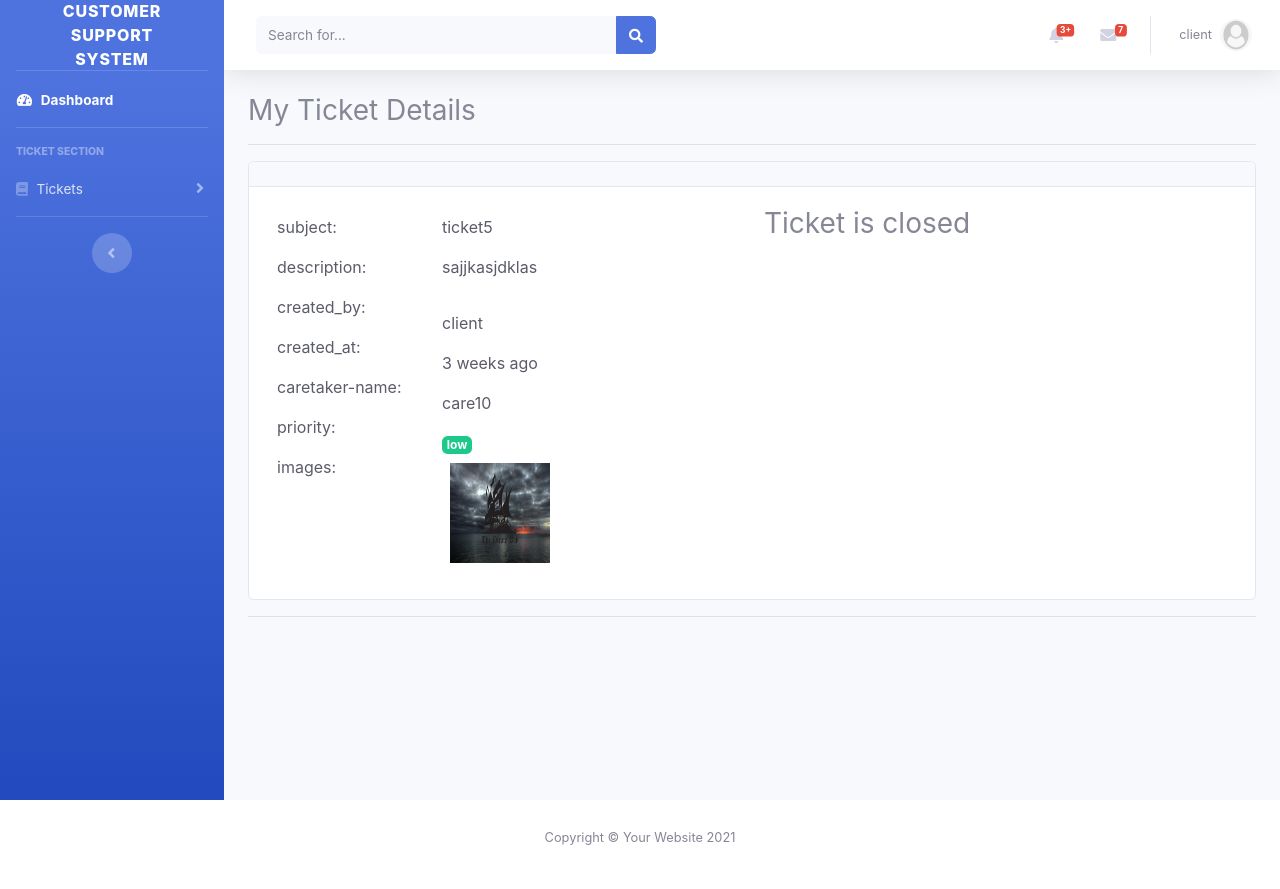
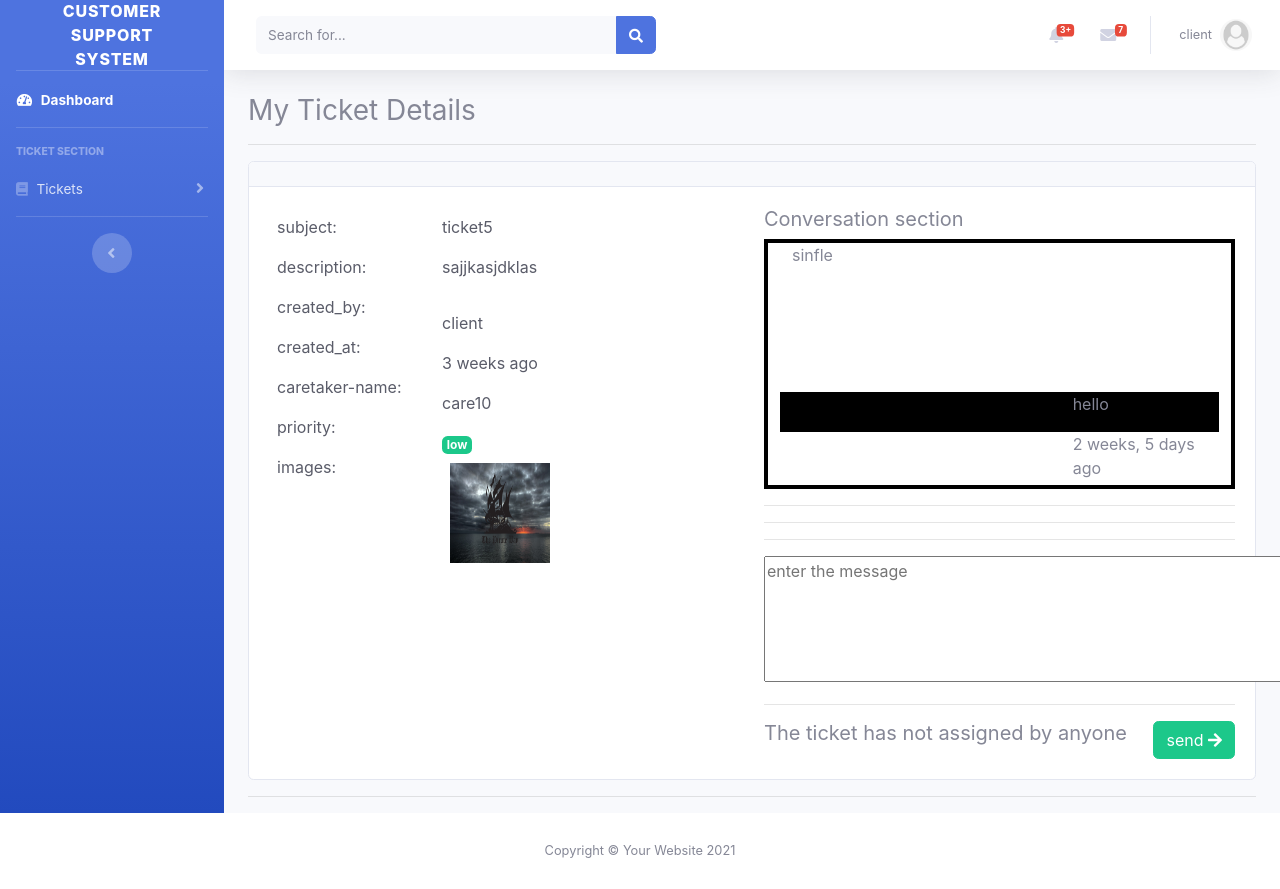
Before and after one commit to Prakashdawadi/Customer-support-system, a Django app: page /user/view-details/3 in a window 1280 px wide. Before the commit the page ends 845 px from the top, so only its background shows below. Run offline with Django 3.2, Linux system fonts and the light colour scheme; a user stored in the database is signed in; data comes from the database, SQL or seed files in the repository; both versions use the stored data as it was after the commit; some libraries are stand-ins or nearby versions.

Commit message:
ticket closed

```diff
--- a/Ticket/views.py
+++ b/Ticket/views.py
@@ -42,6 +42,10 @@
         #Cartakers also view the details of all incoming tickets but not assign tickets
         caretakerAassignedOrNot = ticketAssign.objects .select_related('caretakerId') .filter(caretakerId=request.user.id, ticketId=id)
         ticketInfo = Ticket.objects.get(id=id)
+        if not ticketInfo.status:
+            messages.add_message(request, messages.ERROR, "the ticket is closed")
+            return redirect('assign_list')
+
         if caretakerAassignedOrNot:
              messages_info= ticketConversation.objects.all().filter(ticket_id=id)
              print(messages_info.count())
--- a/templates/careTaker/tickets/incoming_tickets.html
+++ b/templates/careTaker/tickets/incoming_tickets.html
@@ -40,6 +40,7 @@
             {% autoescape off %}
             <td>{{t.description|truncatewords:5}} <a href="">Read More</a></td>
             {% endautoescape %}
+             <td>{{t.created_by}}</td>
             {% if t.image %}
             <td>
                 <img src="{{t.image.url}}" height="50" width="50" alt="">
@@ -91,8 +92,9 @@
             {% autoescape off %}
             <td>{{t.description|truncatewords:5}} <a href="">Read More</a></td>
             {% endautoescape %}
+            <td>{{t.created_by}}</td>
             {% if t.image %}
-            <td>{{t.created_by}}</td>
+
             <td>
                 <img src="{{t.image.url}}" height="50" width="50" alt="">
             </td>
--- a/templates/customer/ticket/ticket_details.html
+++ b/templates/customer/ticket/ticket_details.html
@@ -85,8 +85,9 @@
                 </div>
                 <div class="col-lg-6 col-sm-12 col-md-12">
 
-                    {% if ticket_status   %}
                     {% if messages_info %}
+
+
 <!--                    this section is used for display the first message in proper-->
                      {% if counts %}
                      {% endif %}
@@ -142,7 +143,7 @@
                     </div>
                     {% endif %}
                     {% if caretaker %}
-                    <hr>
+                    <hr><hr><hr>
                  <!-- customer section-->
 
                 <form action="{% url 'customer_message' %}" method="POST">
@@ -152,14 +153,14 @@
                  {% for assigner in caretaker %}
                 <input type="hidden" name="caretaker" value="{{assigner.caretakerId_id}}">
                 {% endfor %}
-                <textarea  name="textarea" cols="155" rows="5" placeholder="enter the message" id="description"></textarea>
+                <textarea  name="textarea" cols="100" rows="5" placeholder="enter the message" id="description"></textarea>
                 <hr>
                 <button id="msgbutton" class="btn btn-success">send <i class="fa fa-arrow-right"></i></button>
                 </form>
                  {% endif %}
                      <!-- caretaker section-->
                     {% if caretakerAssignedornot %}
-
+                         <hr>
                     <form action="{% url 'customer_message' %}" method="POST">
                 {% csrf_token %}
                 <input type="hidden" name="ticket" value="{{ticketInfo.id}}">
@@ -167,7 +168,7 @@
                  {% for assigner in caretakerAssignedornot %}
                 <input type="hidden" name="caretaker" value="{{assigner.caretakerId_id}}">
                 {% endfor %}
-                <textarea  name="textarea" cols="155" rows="5" placeholder="enter the message" id="description"></textarea>
+                <textarea  name="textarea" cols="100" rows="5" placeholder="enter the message" id="description"></textarea>
                 <hr>
 
                 <button id="msgbutton" class="btn btn-success">send <i class="fa fa-arrow-right"></i></button>
@@ -181,11 +182,13 @@
                           </form>
                     </div>
 
-                    {% endif %}
+
                     {% else %}
-                    <h3>Ticket is closed</h3>
+                    <h5>The ticket has not assigned by anyone </h5>
 
                     {% endif %}
+
+
 
                 </div>
             </div>
```
Also changed, not shown: db.sqlite3, media/ticket/DSC_1062.JPG (added).
